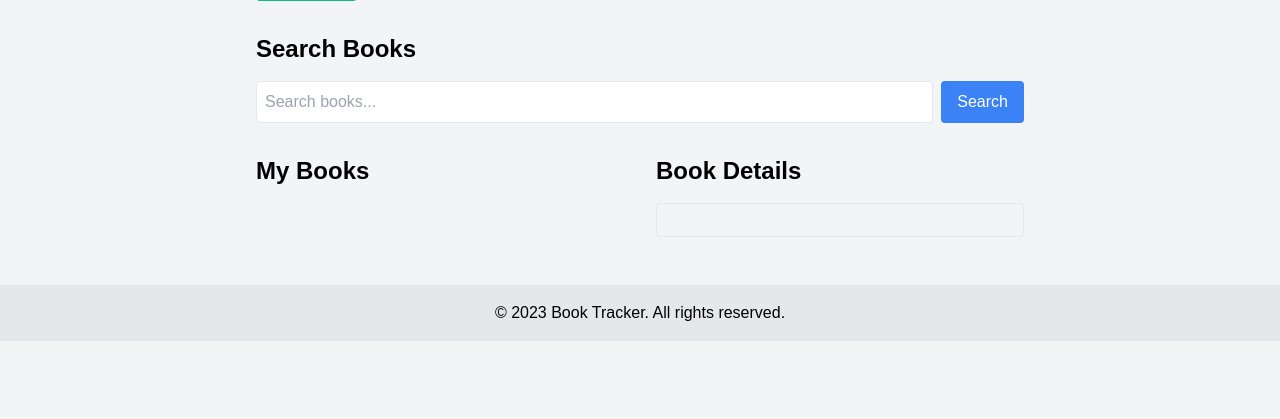
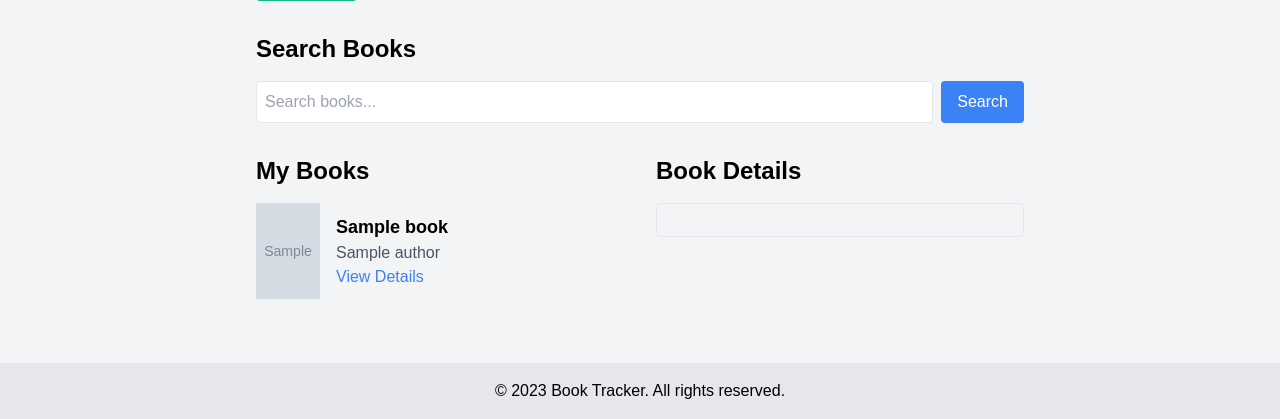
Before and after one commit to dennismenze/BookTrackerPro, a Flask app: page / in a window 1280 px wide. Shown: the part 423-842 px from the top of the page. Before the commit the page ends 764 px from the top, so only its background shows below. Run offline with Flask 3, Linux system fonts and the light colour scheme; a user stored in the database is signed in; tables that the repository leaves empty hold one stand-in row (values such as "Sample post"); grey boxes marked "Sample" are stand-in pictures.

Commit message:
Agent query: Is the "My Books" section on the home page now displaying the books the user has read?

```diff
--- a/static/js/book.js
+++ b/static/js/book.js
@@ -75,9 +75,96 @@ function toggleReadStatus(bookId, isRead) {
     .then(response => response.json())
     .then(() => {
         loadBookDetails(bookId);
+        loadBooks(); // Reload the book list after updating the read status
     })
     .catch(error => {
         console.error('Error updating book status:', error);
         alert('Failed to update book status. Please try again.');
     });
 }
+
+function loadBooks() {
+    console.log('Loading books...');
+    fetch('/api/books', {
+        method: 'GET',
+        credentials: 'include'
+    })
+    .then(handleUnauthorized)
+    .then(response => {
+        console.log('Books response status:', response.status);
+        if (!response.ok) {
+            throw new Error(`HTTP error! status: ${response.status}`);
+        }
+        return response.json();
+    })
+    .then(books => {
+        console.log('Received books:', books);
+        const bookList = document.getElementById('book-list');
+        if (books.length === 0) {
+            bookList.innerHTML = '<p>You have not read any books yet.</p>';
+        } else {
+            bookList.innerHTML = books.map(book => `
+                <li class="mb-4">
+                    <div class="flex items-center">
+                        <img src="${book.cover_image_url || '/static/images/default-cover.jpg'}" alt="${book.title} cover" class="w-16 h-24 object-cover mr-4">
+                        <div>
+                            <h3 class="text-lg font-semibold">${book.title}</h3>
+                            <p class="text-gray-600">${book.author}</p>
+                            <button onclick="loadBookDetails(${book.id})" class="text-blue-500 hover:underline">View Details</button>
+                        </div>
+                    </div>
+                </li>
+            `).join('');
+        }
+    })
+    .catch(error => {
+        console.error('Error fetching books:', error);
+        const bookList = document.getElementById('book-list');
+        bookList.innerHTML = `<p class="text-red-500">Error loading books: ${error.message}. Please try again.</p>`;
+    });
+}
+
+function searchBooks() {
+    const query = document.getElementById('book-search').value;
+    console.log('Searching books with query:', query);
+    fetch(`/api/books?search=${encodeURIComponent(query)}`, {
+        method: 'GET',
+        credentials: 'include'
+    })
+    .then(handleUnauthorized)
+    .then(response => {
+        console.log('Search books response status:', response.status);
+        if (!response.ok) {
+            throw new Error(`HTTP error! status: ${response.status}`);
+        }
+        return response.json();
+    })
+    .then(books => {
+        console.log('Received search results:', books);
+        const bookList = document.getElementById('book-list');
+        if (books.length === 0) {
+            bookList.innerHTML = '<p>No books found matching your search.</p>';
+        } else {
+            bookList.innerHTML = books.map(book => `
+                <li class="mb-4">
+                    <div class="flex items-center">
+                        <img src="${book.cover_image_url || '/static/images/default-cover.jpg'}" alt="${book.title} cover" class="w-16 h-24 object-cover mr-4">
+                        <div>
+                            <h3 class="text-lg font-semibold">${book.title}</h3>
+                            <p class="text-gray-600">${book.author}</p>
+                            <button onclick="loadBookDetails(${book.id})" class="text-blue-500 hover:underline">View Details</button>
+                        </div>
+                    </div>
+                </li>
+            `).join('');
+        }
+    })
+    .catch(error => {
+        console.error('Error searching books:', error);
+        const bookList = document.getElementById('book-list');
+        bookList.innerHTML = `<p class="text-red-500">Error searching books: ${error.message}. Please try again.</p>`;
+    });
+}
+
+// Call loadBooks when the page loads
+document.addEventListener('DOMContentLoaded', loadBooks);
--- a/templates/index.html
+++ b/templates/index.html
@@ -47,7 +47,6 @@
     document.addEventListener('DOMContentLoaded', () => {
         console.log('DOMContentLoaded event fired');
         loadBooks();
-        loadLists();
         const addBookForm = document.getElementById('add-book-form');
         addBookForm.addEventListener('submit', (e) => {
             console.log('Form submit event triggered');
```
